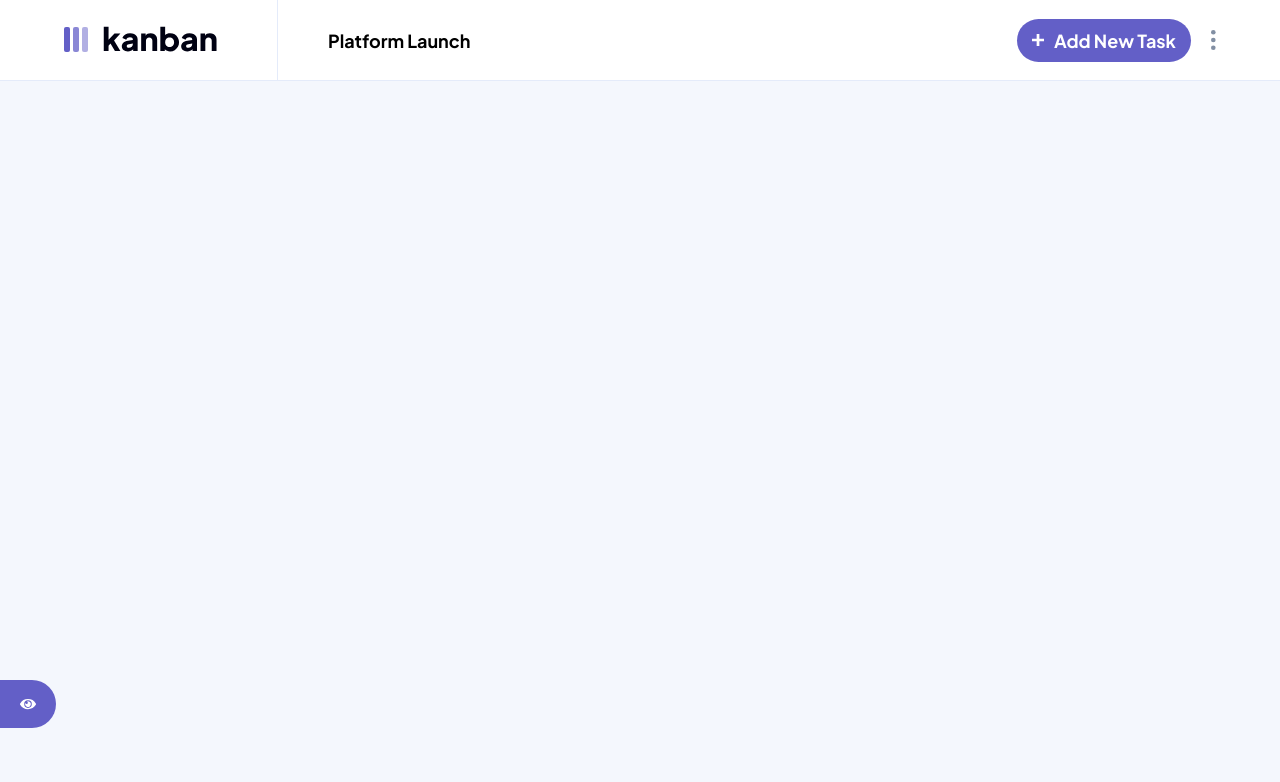
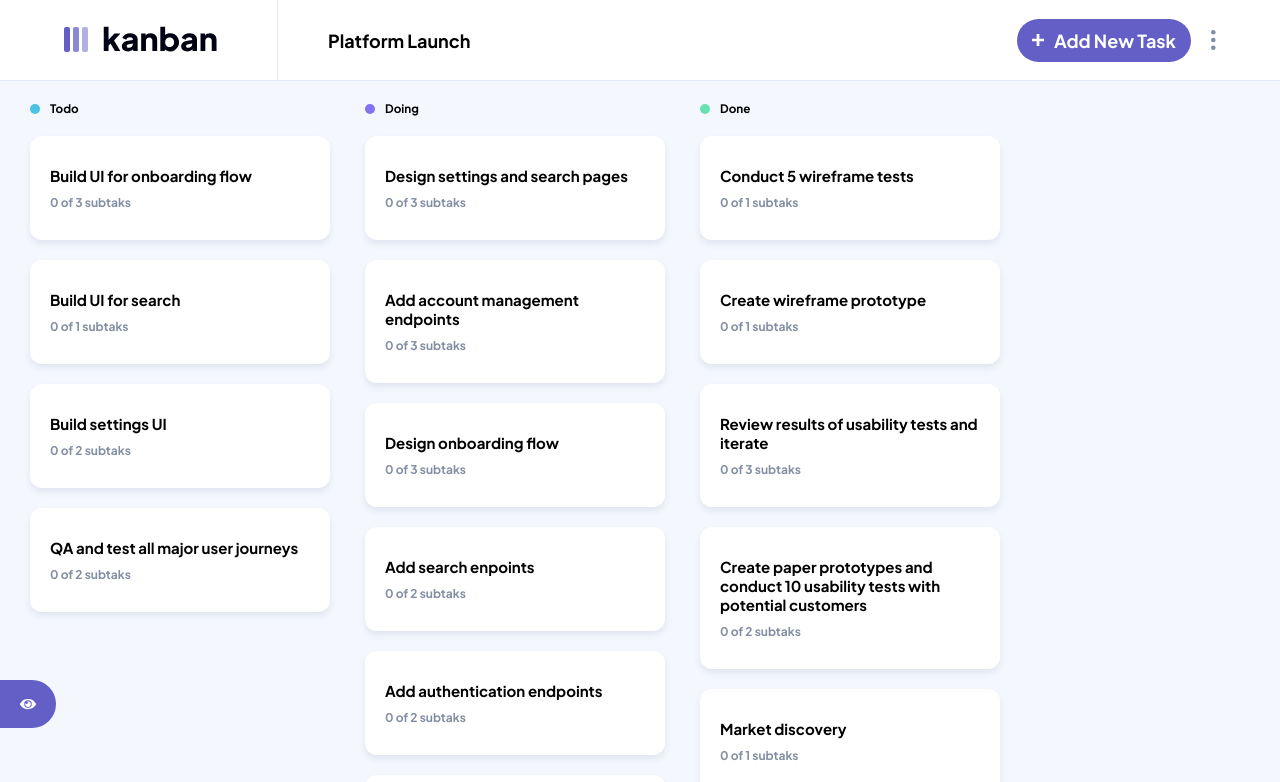
Before and after one commit to MtchedlishviliLevani/kanban-task-management-web-app, a React (Vite) app: page / in a window 1280 px wide. Shown: the top 782 px of the page. Built offline with nearby package versions, Linux system fonts and the light colour scheme.

Commit message:
add board component

```diff
--- a/src/App.tsx
+++ b/src/App.tsx
@@ -7,6 +7,7 @@ import styled from 'styled-components'// import { MediaQueryBreakPoints } from '
 import Aside from './assets/components/Aside'
 import useData from './store/useBoard'
 import Board from './assets/components/Board'
+import breakPoints from './assets/utility/BreakPoints'
 
 interface HeaderProps {
   $isDarkMode: boolean
@@ -14,15 +15,15 @@ interface HeaderProps {
 function App() {
 
   const { data, addBoard, shownOverlay, isShownOverlay, isDarkMode, modeSwitcher, isOpenSide, openSide, hideSide, toggleIsOpenSide } = useData();
-  function handle() {
-    shownOverlay(),
-      openSide()
+  function handleAsideShowing() {
+    // shownOverlay(),
+    openSide()
   }
   return (
     <ThemeProvider theme={theme}>
       <GlobalStyle />
 
-      {isShownOverlay && <StyledOverlay onClick={handle}></StyledOverlay>}
+      {isOpenSide && <StyledOverlay onClick={handleAsideShowing}></StyledOverlay>}
       <StyledHeader $isDarkMode={isDarkMode}><Header /></StyledHeader>
 
       <MainWrapper>
@@ -45,6 +46,8 @@ const StyledOverlay = styled.div`
   background-color: #000;
   opacity: 50%;
   z-index: 9;
+  ${breakPoints.md}{display:none}
+
 `
 const Layout = styled.div`
   width: 100%;
--- a/src/assets/components/Aside.tsx
+++ b/src/assets/components/Aside.tsx
@@ -2,7 +2,7 @@ import styled from "styled-components";
 import useData from "../../store/useBoard";
 import boardIcon from "../images/icon-board.svg";
 import theme from "../../styles/Theme";
-import { useState } from "react";
+// import { useState } from "react";
 import ModeSwitcher from "./ModeSwitcher";
 import breakPoints from "../utility/BreakPoints";
 import hiddenIcon from "../images/icon-hide-sidebar.svg"
@@ -13,16 +13,20 @@ interface AsideProps {
     $isOpenSide: boolean;
 }
 interface ButtonProps {
-    $activeButtonIndex: number;
-    $index: number;
+    $activeButton: boolean;
+    $index?: number;
 }
 
 
+
 function Aside() {
-    // const [isOpenSide, setIsOpenSide] = useState(true);
-    const [ActiveButtonIndex, setActiveButtonIndex] = useState(0);
-    const { data, isDarkMode, isOpenSide, toggleIsOpenSide } = useData();
-    console.log(isOpenSide)
+
+    // const [ActiveButton, setActiveButton] = useState("Platform Launch");
+
+    const { data, isDarkMode, isOpenSide, toggleIsOpenSide, activeButton, setActiveButton } = useData();
+    console.log(activeButton)
+    const dataBoards = data.boards.map((board) => board.name);
+    console.log(dataBoards)
     return (
         <>
             <StyledAside $IsDarkMode={isDarkMode} $isOpenSide={isOpenSide}>
@@ -32,20 +36,21 @@ function Aside() {
                     </div>
 
                     <ButtonWrapper>
-                        {data.boards.map((x, i: number) => (
+                        {dataBoards.map((board, i: number) => (
                             <ButtonContainer key={i}
                                 $index={i}
-                                $activeButtonIndex={ActiveButtonIndex}
-                                onClick={() => setActiveButtonIndex(i)}
+                                $activeButton={activeButton === board}
+                                onClick={() => setActiveButton(board)}
                             >
                                 <Button
 
 
                                 >
                                     <img src={boardIcon} alt="" />
-                                    {x.name}
+                                    <span>{board}</span>
                                 </Button>
                             </ButtonContainer>
+
                         ))}
                         <AddNewBoardBtn><img src={boardIcon} alt="" /><span>+ Create New Board</span> </AddNewBoardBtn>
 
@@ -121,7 +126,7 @@ const AddNewBoardBtn = styled.button`
 `
 const StyledAside = styled.aside<AsideProps>`
   /* width: 70%; */
-  width: 37rem;
+  width: 30rem;
   /* height: calc(100% - 8vh); */
         background-color: ${(props) => props.$IsDarkMode ? theme.allColors.themeColor.darkMode.asideBg : theme.allColors.themeColor.lightMode.asideBg
     };
@@ -173,12 +178,12 @@ const ButtonContainer = styled.div<ButtonProps>`
     padding-left: 20px;
     display: flex;
     width: 90%;
-    border-radius: 0 12px 12px 0;
+    border-radius: 0 2.5rem 2.5rem 0;
     cursor: pointer;
-    background-color: ${(props) => props.$activeButtonIndex === props.$index ? theme.allColors.general.activeBoardButtonBg : ""};
+    background-color: ${(props) => props.$activeButton ? theme.allColors.general.activeBoardButtonBg : ""};
 
     & >button {
-        color: ${(props) => props.$activeButtonIndex === props.$index ? "#FFF" : "#828FA3"};
+        color: ${(props) => props.$activeButton ? "#FFF" : "#828FA3"};
 
     }
 `
--- a/src/assets/components/Board.tsx
+++ b/src/assets/components/Board.tsx
@@ -1,27 +1,101 @@
-import React from 'react'
 import styled from 'styled-components'
 import useData from '../../store/useBoard'
-import theme from '../../styles/Theme'
 import breakPoints from '../utility/BreakPoints'
 import showAside from "../images/icon-show-sidebar.svg"
+// import data from "../../data.json"
 
 interface States {
     $isDarkMode: boolean
 }
+
+interface Card {
+    $isDarkMode: boolean
+
+}
 function Board() {
-    const { isDarkMode, isOpenSide, toggleIsOpenSide } = useData()
+    function handle() {
+        toggleIsOpenSide(),
+            shownOverlay()
+    }
+    const { isDarkMode, isOpenSide, toggleIsOpenSide, shownOverlay, data, activeButton } = useData()
+    const foundBoard = data.boards.find(board => board.name === activeButton);
+    console.log(foundBoard);
+    const colors = [" #49C4E5", "#8471F2", "#67E2AE"];
+
     return (
         <BoardStyled $isDarkMode={isDarkMode}>
-            {isOpenSide && <ShowAside onClick={toggleIsOpenSide}>
+            {isOpenSide && <ShowAside onClick={handle}>
                 <img src={showAside} alt="" /></ShowAside>}
+            <BoardContainer>
+                {foundBoard?.columns.map((columnsName, i) => <BoardWrapper key={i} $isDarkMode={isDarkMode}>
+                    <div><span style={{ background: colors[i % colors.length] }}></span> <h3>{columnsName.name}</h3></div>
+                    <CardWrapper>{columnsName.tasks.map((task, i) => <CardStyled key={i} $isDarkMode={isDarkMode}><h2>{task.title}</h2><span>0 of {task.subtasks.length} subtaks</span></CardStyled>)}</CardWrapper>
 
-        </BoardStyled>
+                </BoardWrapper>)
+                }</BoardContainer>
+
+        </BoardStyled >
     )
 }
+const CardWrapper = styled.div`
+    display: flex;
+    flex-direction: column;
+    gap:2rem;
+    min-width: 30rem;
+`
+
+const BoardContainer = styled.div`
+display: flex;
+gap: 3.5rem;
+padding:2rem 3rem ;
+`
+const BoardWrapper = styled.div < { $isDarkMode: boolean }>`
+display:flex;
+flex-direction: column;
+gap: 2rem;
+
+&>div:nth-child(1){
+    display: flex;
+    gap: 1rem;
+    align-items: center;
+}
+&>div:nth-child(1)>span{
+    display: inline-block;
+    width: 1rem;
+    height: 1rem;
+    border-radius: 50%;
+}
+&>div:nth-child(1)>h3{
+    color: ${({ $isDarkMode }) => $isDarkMode ? "#FFF" : "#000"};
+}
+`;
+
+const CardStyled = styled.div<Card>`
+box-shadow: 0px 4px 6px 0px #364E7E1A;
+width: 30rem;
+  border-radius: 1.2rem;
+  padding: 3rem 2rem;
+  background-color: ${({ $isDarkMode, theme }) => $isDarkMode ? theme.allColors.themeColor.darkMode.cardBg : theme.allColors.themeColor.lightMode.cardBg};
+display: flex;
+flex-direction: column;
+gap: 1rem;
+  &>h2{
+    font-size: 1.5rem;
+    font-weight: bold;
+    color: ${({ $isDarkMode }) => $isDarkMode ? "#FFF" : "#000"};
+  }
+  &>span{
+    font-size: 1.2rem;
+    font-weight: bold;
+    color: #828FA3;
+  }
+`;
+
 const ShowAside = styled.div`
   display: none;
   cursor: pointer;
-${breakPoints.md}{
+
+  ${breakPoints.md} {
     width: 5.6rem;
     height: 4.8rem;
     background-color: #635FC7;
@@ -33,22 +107,22 @@ ${breakPoints.md}{
     border-radius: 0 2.5rem 2.5rem 0;
     transition: opacity 1s;
 
-    &:hover{
+    &:hover {
       opacity: 0.5;
     }
   }
-`
+`;
+
 const BoardStyled = styled.div<States>`
   width: 100%;
-min-height: calc(100vh - 8.1rem );
-background-color:${({ $isDarkMode }) => $isDarkMode ? theme.allColors.themeColor.darkMode.boardBg : theme.allColors.themeColor.lightMode.boardBg} ;
+  min-height: calc(100vh - 8.1rem);
+  overflow: auto;
+  background-color: ${({ $isDarkMode, theme }) => $isDarkMode ? theme.allColors.themeColor.darkMode.boardBg : theme.allColors.themeColor.lightMode.boardBg};
 
-${breakPoints.md}{
+  ${breakPoints.md} {
     flex-grow: 1;
     width: initial;
   }
-
-    /* background-color: ${({ theme }) => theme.allColors.themeColor.lightMode.bgColor}; */
-`
+`;
 
 export default Board
--- a/src/assets/components/Header.tsx
+++ b/src/assets/components/Header.tsx
@@ -12,23 +12,23 @@ import useData from "../../store/useBoard";
 import theme from "../../styles/Theme";
 
 interface StyledProps {
-    $isDarkMode: boolean
+    $isDarkMode?: boolean;
+
 }
 
 function Header() {
 
-    const { toggleIsOpenSide, isOpenSide, shownOverlay } = useData();
+    const { toggleIsOpenSide, shownOverlay, isShownOverlay } = useData();
     function handle() {
-        toggleIsOpenSide(),
-            shownOverlay()
+        toggleIsOpenSide()
+
     }
     const { isDarkMode } = useData();
-    console.log(isOpenSide, "00000")
     return (
         <>
             <Container >
                 <div>
-                    <HEader $isDarkMode={isDarkMode}>
+                    <HEader $isDarkMode={isDarkMode} >
                         <div>
                             <picture>
                                 {isDarkMode ?
@@ -41,7 +41,9 @@ function Header() {
                         <MainPartWrapper $isDarkMode={isDarkMode}>
                             <div>
                                 <span>Platform Launch</span>
-                                <img onClick={() => handle()} src={DropDownIcon} alt="" />
+                                <img onClick={() => handle()} src={DropDownIcon} style={{ transform: isShownOverlay ? "rotate(180deg)" : undefined }}
+
+                                    alt="" />
                             </div>
                             <div>
                                 <AddBtnContainer>
@@ -143,7 +145,6 @@ const MainPartWrapper = styled.div<StyledProps>`
     transform: translateY(-50%);
     top: 60%;
     margin-left: 1rem;
-
     ${breakPoints.md}{
         display: none;
     }
--- a/src/index.d.ts
+++ b/src/index.d.ts
@@ -31,6 +31,7 @@ interface Colors {
   headerBg: string;
   boardBg: string;
   switcherModeBg: string;
+  cardBg: string;
 }
 
 interface GeneralColor {
--- a/src/store/useBoard.ts
+++ b/src/store/useBoard.ts
@@ -13,6 +13,8 @@ type Data = {
   hideSide: () => void;
   isShownOverlay: boolean;
   shownOverlay: () => void;
+  activeButton: string;
+  setActiveButton: (board: string) => void;
 };
 
 const useData = create<Data>()(
@@ -32,6 +34,9 @@ const useData = create<Data>()(
     isShownOverlay: false,
     shownOverlay: () =>
       set((state) => ({ isShownOverlay: !state.isShownOverlay })),
+    // active button for side component
+    activeButton: "Platform Launch",
+    setActiveButton: (board: string) => set({ activeButton: board }),
   }))
 );
 
--- a/src/styles/Theme.ts
+++ b/src/styles/Theme.ts
@@ -11,6 +11,7 @@ const darkModes: Colors = {
   headerBg: "#2B2C37",
   boardBg: "#20212C",
   switcherModeBg: "#20212C",
+  cardBg: "#2B2C37",
 };
 
 const lightModes: Colors = {
@@ -23,6 +24,7 @@ const lightModes: Colors = {
   headerBg: "#FFF",
   boardBg: "#F4F7FD",
   switcherModeBg: "#F4F7FD",
+  cardBg: "#FFF",
 };
 
 const generalColors: GeneralColor = {
```
Also changed, not shown: src/assets/components/AddNewBoard.tsx (added, +23 -0 lines), src/assets/components/NewTaskForm.tsx (added, +10 -0 lines). Lines whose indentation alone changed are shown as unchanged.
